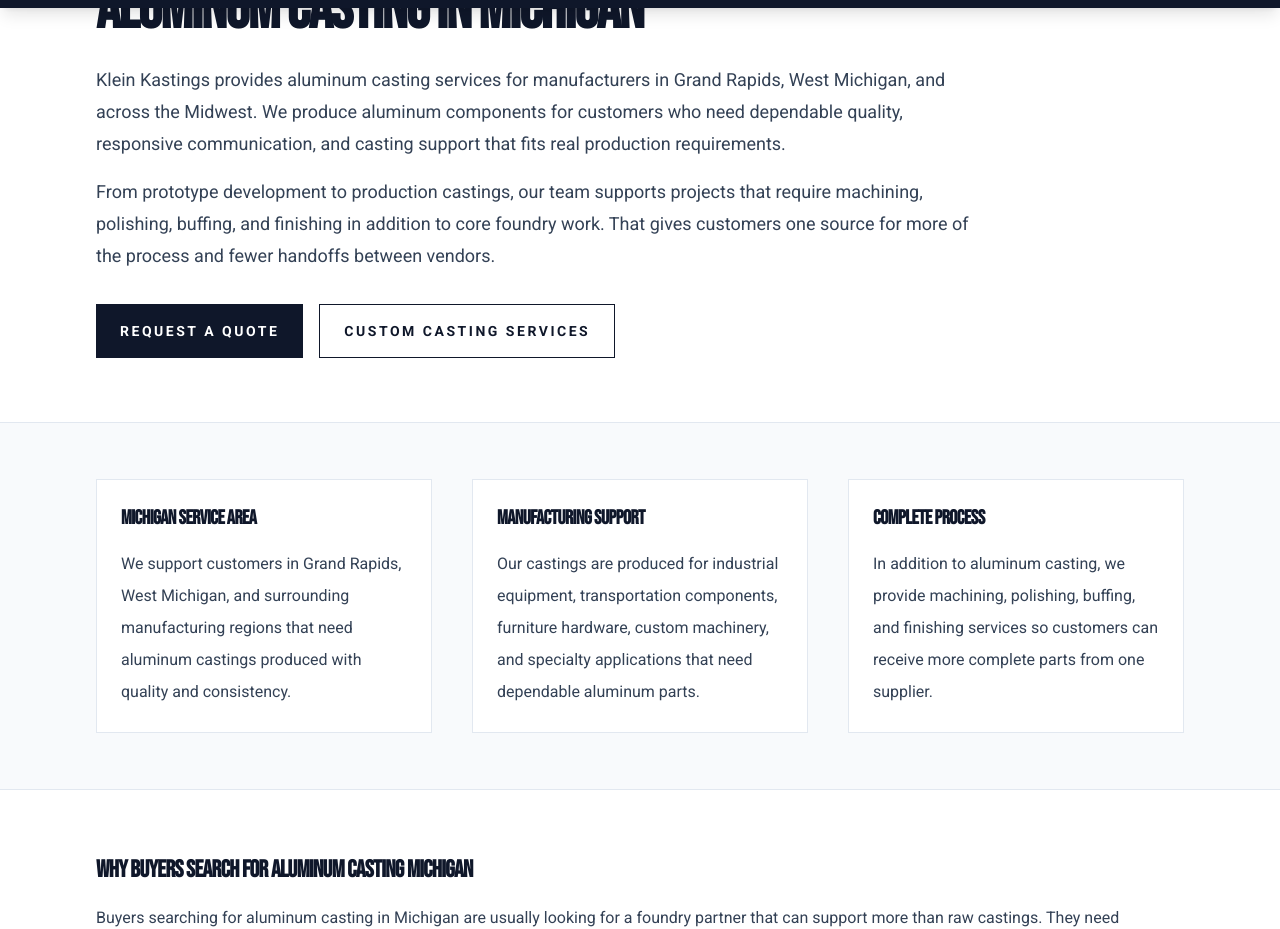
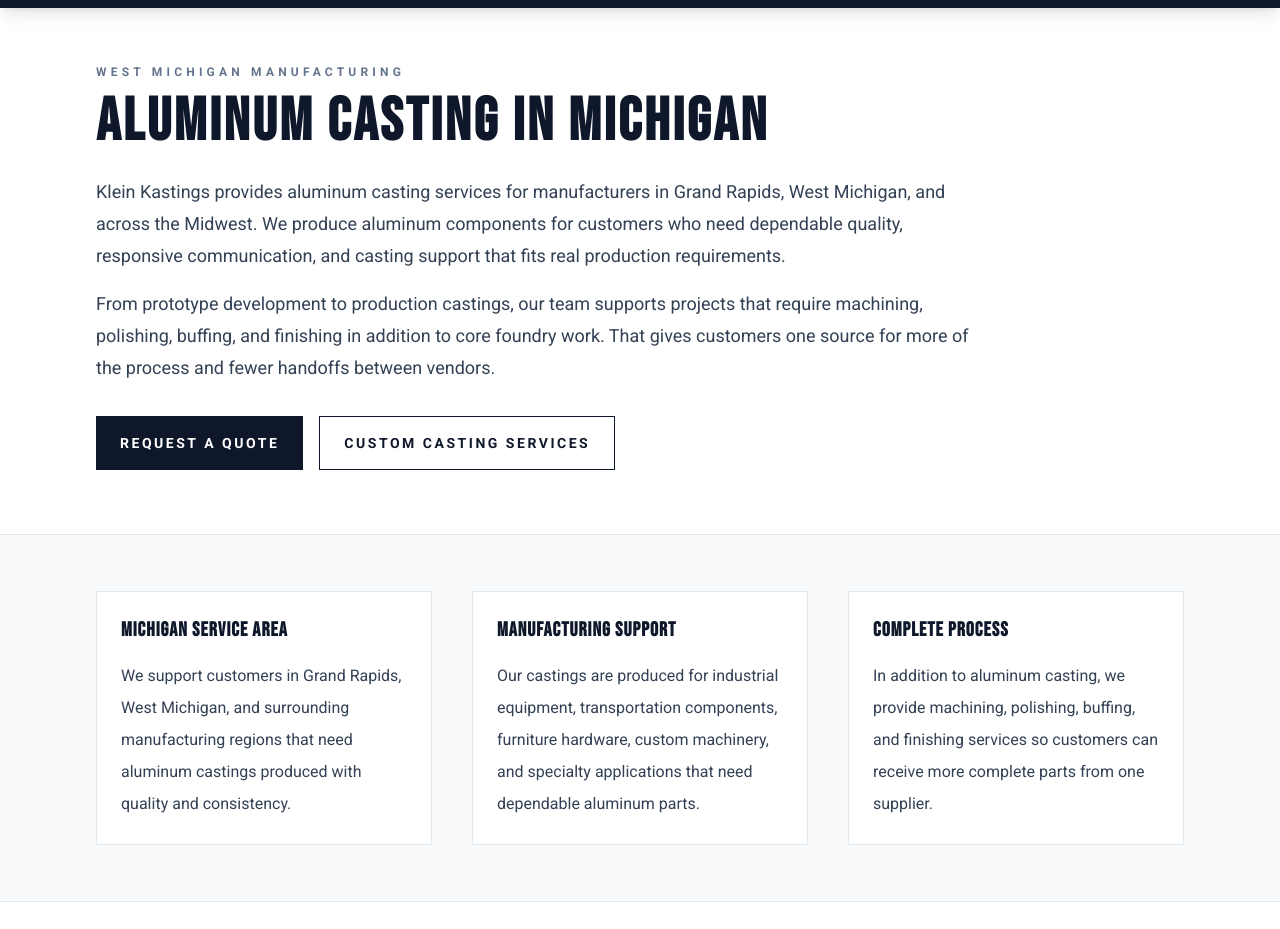
Before and after one commit to j5dklein1/KleinKastings, a React (Vite) app: page /aluminum-casting-michigan in a window 1280 px wide. Shown: the part 112-1041 px from the top of the page. Built offline with nearby package versions, Linux system fonts and the light colour scheme.

Commit message:
Update index.tsx

```diff
--- a/src/pages/AluminumCastingMichigan/index.tsx
+++ b/src/pages/AluminumCastingMichigan/index.tsx
@@ -19,12 +19,12 @@
 
   return (
     <main className="bg-white text-slate-900">
-      <section className="px-6 py-16 md:px-10 lg:px-16 xl:px-24">
+      <section className="px-6 pt-40 pb-16 md:px-10 md:pt-44 lg:px-16 xl:px-24">
         <div className="mx-auto max-w-6xl">
           <p className="mb-3 text-xs font-semibold uppercase tracking-[0.35em] text-slate-500">
             West Michigan Manufacturing
           </p>
-          <h1 className="max-w-4xl text-4xl font-black uppercase tracking-tight text-slate-900 md:text-6xl">
+          <h1 className="max-w-4xl text-4xl font-black uppercase tracking-[0.05em] text-slate-900 md:text-6xl">
             Aluminum Casting in Michigan
           </h1>
           <p className="mt-6 max-w-4xl text-lg leading-8 text-slate-700">
@@ -59,14 +59,14 @@
       <section className="border-y border-slate-200 bg-slate-50 px-6 py-14 md:px-10 lg:px-16 xl:px-24">
         <div className="mx-auto grid max-w-6xl gap-10 md:grid-cols-3">
           <div className="border border-slate-200 bg-white p-6">
-            <h2 className="text-xl font-black uppercase tracking-tight">Michigan Service Area</h2>
+            <h2 className="text-xl font-black uppercase tracking-[0.05em]">Michigan Service Area</h2>
             <p className="mt-4 text-base leading-8 text-slate-700">
               We support customers in Grand Rapids, West Michigan, and surrounding manufacturing
               regions that need aluminum castings produced with quality and consistency.
             </p>
           </div>
           <div className="border border-slate-200 bg-white p-6">
-            <h2 className="text-xl font-black uppercase tracking-tight">Manufacturing Support</h2>
+            <h2 className="text-xl font-black uppercase tracking-[0.05em]">Manufacturing Support</h2>
             <p className="mt-4 text-base leading-8 text-slate-700">
               Our castings are produced for industrial equipment, transportation components,
               furniture hardware, custom machinery, and specialty applications that need
@@ -74,7 +74,7 @@
             </p>
           </div>
           <div className="border border-slate-200 bg-white p-6">
-            <h2 className="text-xl font-black uppercase tracking-tight">Complete Process</h2>
+            <h2 className="text-xl font-black uppercase tracking-[0.05em]">Complete Process</h2>
             <p className="mt-4 text-base leading-8 text-slate-700">
               In addition to aluminum casting, we provide machining, polishing, buffing, and
               finishing services so customers can receive more complete parts from one supplier.
@@ -85,7 +85,7 @@
 
       <section className="px-6 py-16 md:px-10 lg:px-16 xl:px-24">
         <div className="mx-auto max-w-6xl">
-          <h2 className="text-2xl font-black uppercase tracking-tight">Why Buyers Search for Aluminum Casting Michigan</h2>
+          <h2 className="text-2xl font-black uppercase tracking-[0.05em]">Why Buyers Search for Aluminum Casting Michigan</h2>
           <p className="mt-4 text-base leading-8 text-slate-700">
             Buyers searching for aluminum casting in Michigan are usually looking for a foundry
             partner that can support more than raw castings. They need communication, realistic
```
